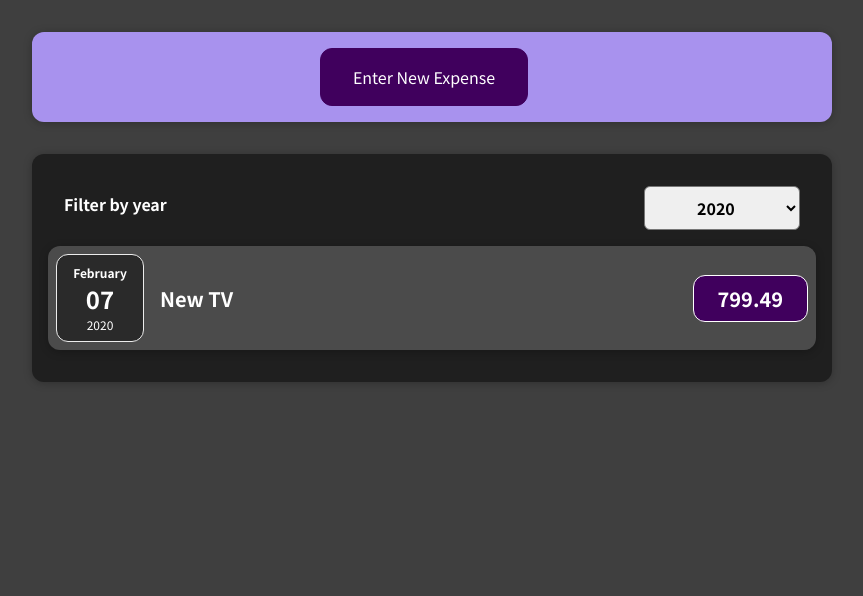
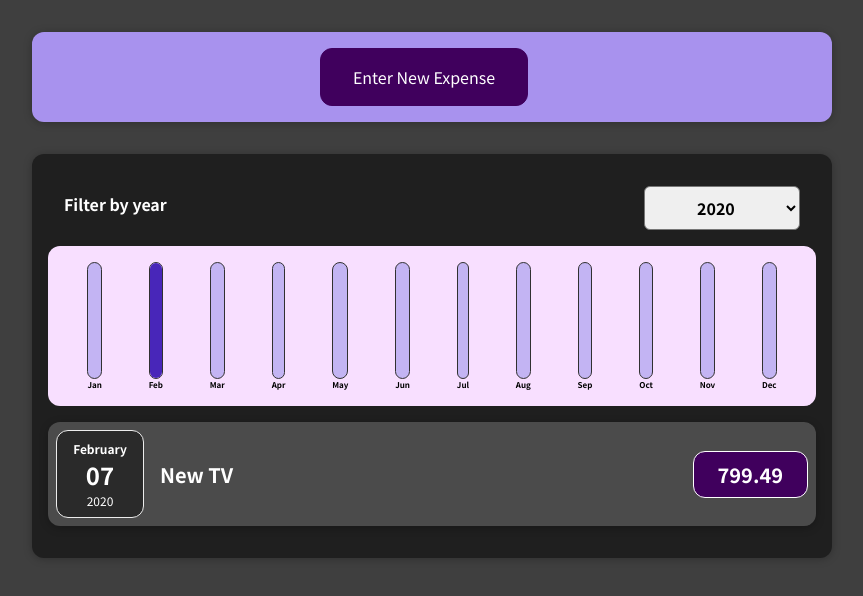
Before and after one commit to JamesFThomas/Complete_Guide_ReactCourse, a React (Create React App) app: page / in a window 1280 px wide. Shown: the top 596 px of the page, without its empty margins (208-1071 px from the left). Built offline with nearby package versions, Linux system fonts and the light colour scheme.

Commit message:
Chart components and all logic added & tested

```diff
--- /dev/null
+++ b/src/components/Chart.js
@@ -0,0 +1,29 @@
+import React from 'react';
+import ChartBar from './ChartBar';
+import '../style/Chart.css';
+
+const Chart = (props) => {
+  // deconstruct data points from props
+  const { dataPoints } = props;
+
+  // create array of just number values from data points array
+  const dataPointValues = dataPoints.map((dp) => dp.value);
+
+  // find largest value in data points array
+  const totalMax = Math.max(...dataPointValues);
+
+  return (
+    <div className='chart'>
+      {dataPoints.map((dp) => (
+        <ChartBar
+          key={dp.label}
+          value={dp.value}
+          maxValue={totalMax}
+          label={dp.label}
+        />
+      ))}
+    </div>
+  );
+};
+
+export default Chart;
--- /dev/null
+++ b/src/components/ChartBar.js
@@ -0,0 +1,26 @@
+import React from 'react';
+
+import '../style/ChartBar.css';
+
+const ChartBar = (props) => {
+  // variable to determine chart bar fill height / %
+  let fillHeight;
+
+  // destructure values from props
+  const { maxValue, value, label } = props;
+
+  if (maxValue > 0) {
+    fillHeight = `${Math.round((value / maxValue) * 100)}%`;
+  }
+
+  return (
+    <div className='chart-bar'>
+      <div className='chart-bar__inner'>
+        <div className='chart-bar__fill' style={{ height: fillHeight }}></div>
+      </div>
+      <div className='chart-bar__label'>{label}</div>
+    </div>
+  );
+};
+
+export default ChartBar;
--- a/src/components/Expenses.js
+++ b/src/components/Expenses.js
@@ -2,6 +2,7 @@ import React, { useState } from 'react';
 import '../style/Expenses.css';
 import ExpenseItem from './ExpenseItem';
 import ExpensesFilter from './ExpensesFilter';
+import ExpensesChart from './ExpensesChart';
 
 const Expenses = (props) => {
   const [filteredYear, setFilteredYear] = useState('2020');
@@ -18,12 +19,19 @@ const Expenses = (props) => {
     return new Date(expense.date).getFullYear().toString() === filteredYear;
   });
 
+  // pass different expenses list to ExpenseChart depending on filteredYear value
+  let expensesList;
+  filteredYear === 'All'
+    ? (expensesList = expenses)
+    : (expensesList = filteredExpenses);
+
   return (
     <div className='expenses'>
       <ExpensesFilter
         selected={filteredYear}
         onChangeFilter={filterChangeHandler}
       />
+      <ExpensesChart expenses={expensesList} />
       {
         //conditionally render expenses list unfiltered if filteredYear value is All
         filteredYear === 'All' ? (
--- /dev/null
+++ b/src/components/ExpensesChart.js
@@ -0,0 +1,39 @@
+import React from 'react';
+
+import Chart from './Chart';
+
+const ExpensesChart = (props) => {
+  //destructure expenses from props
+  const { expenses } = props;
+
+  //console.log('expenses ++++> ', expenses); // expense objects are in expenses array prop
+
+  // initial dataPoint objects
+  const chartDataPoints = [
+    { label: 'Jan', value: 0 },
+    { label: 'Feb', value: 0 },
+    { label: 'Mar', value: 0 },
+    { label: 'Apr', value: 0 },
+    { label: 'May', value: 0 },
+    { label: 'Jun', value: 0 },
+    { label: 'Jul', value: 0 },
+    { label: 'Aug', value: 0 },
+    { label: 'Sep', value: 0 },
+    { label: 'Oct', value: 0 },
+    { label: 'Nov', value: 0 },
+    { label: 'Dec', value: 0 },
+  ];
+
+  // update dataPoint objects value using for-in loop
+  for (let expense of expenses) {
+    // get expense month from each expense object
+    let expenseMonth = new Date(expense.date).getMonth();
+    // update local data point object with filteredExpenses array values
+    chartDataPoints[expenseMonth].value = expense.amount;
+  }
+  // console.log(chartDataPoints);
+
+  return <Chart dataPoints={chartDataPoints} />;
+};
+
+export default ExpensesChart;
```
Also changed, not shown: 1 other file (tests, documents, lock files or other folders).
